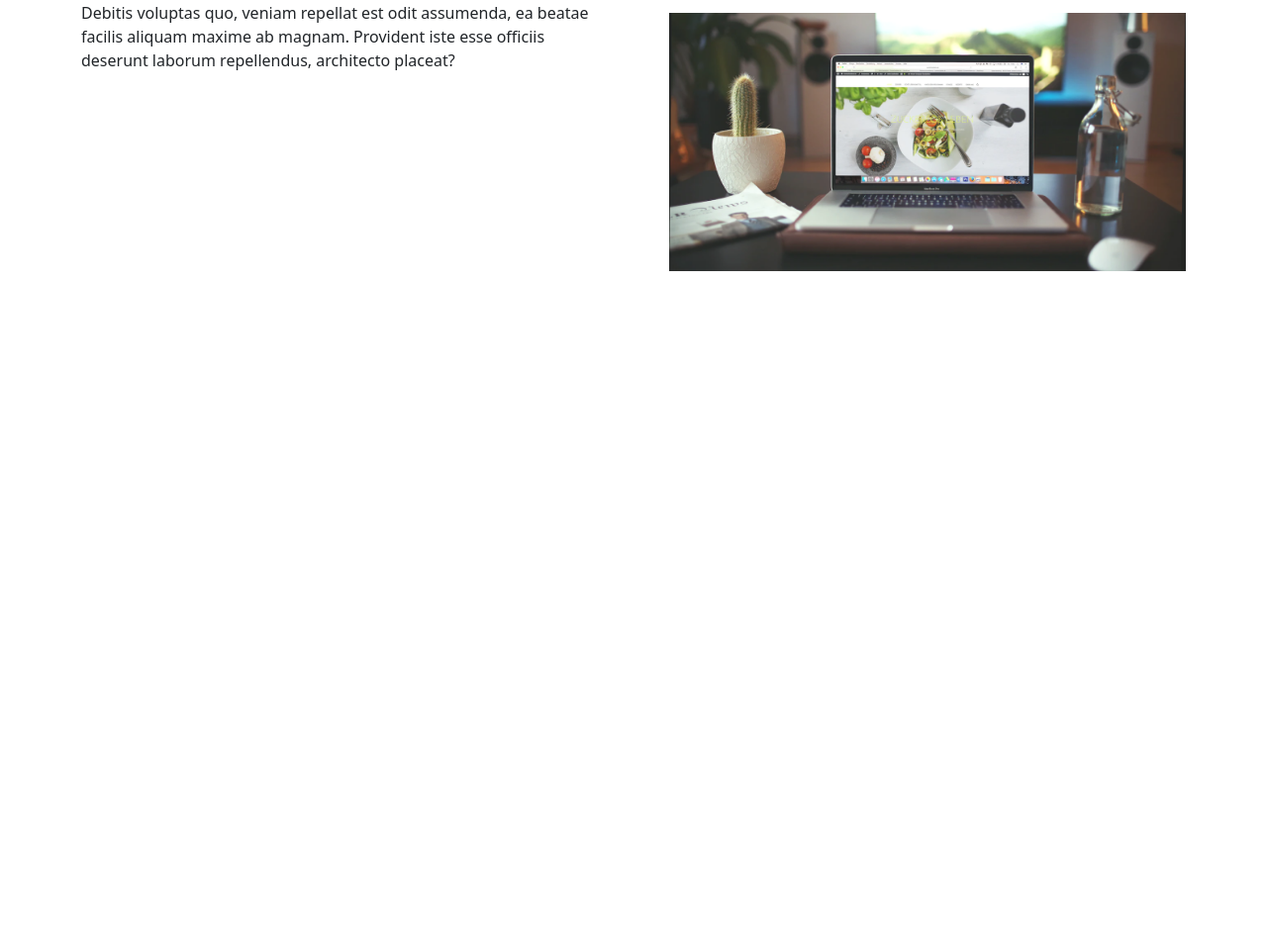
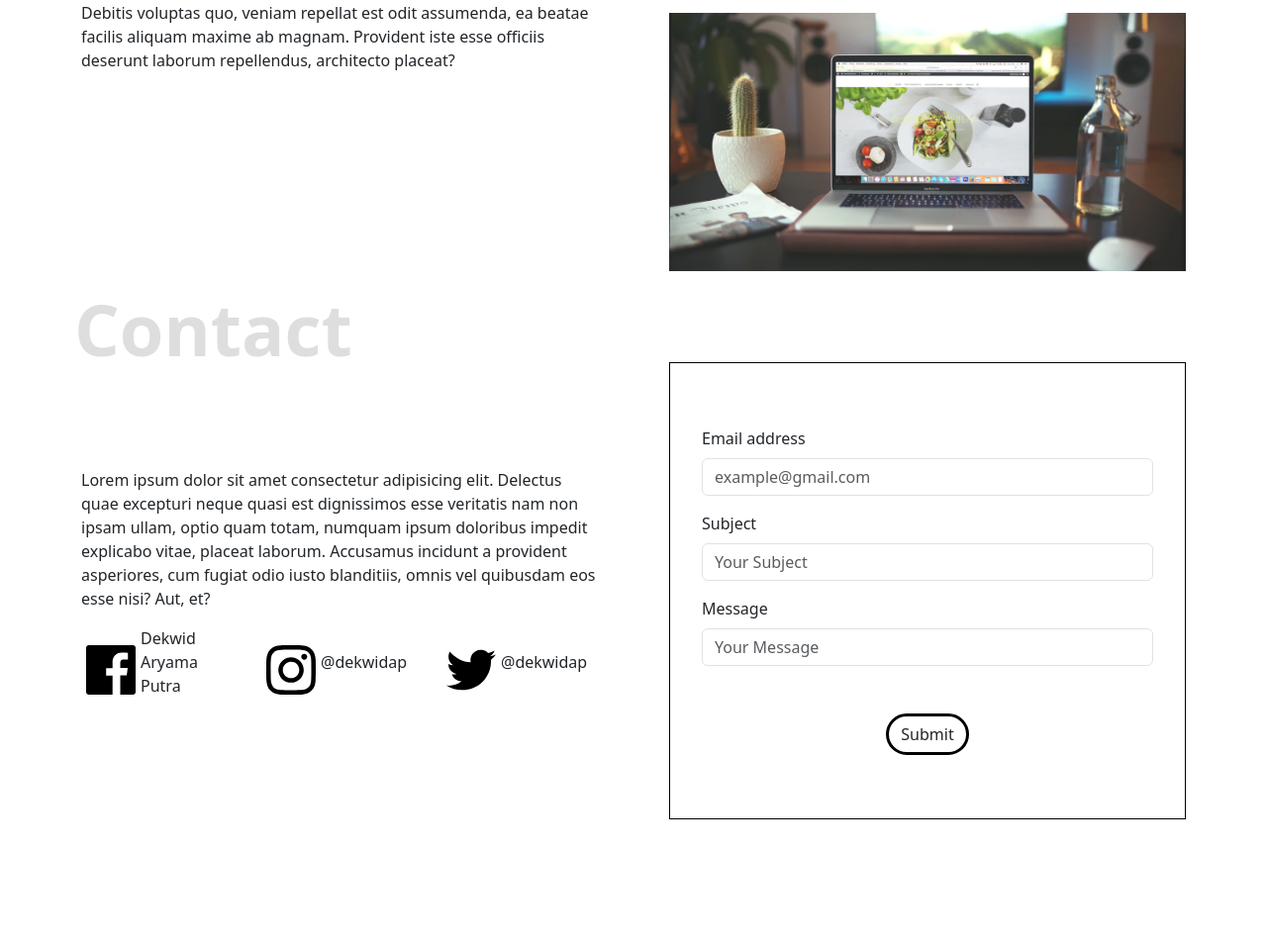
Before and after one commit to dekwidap/portofolio_byCodingStudio, a website: page index.html in a window 1280 px wide. Shown: the part 1445-2401 px from the top of the page at 99% size. Before the commit the page ends 1719 px from the top, so only its background shows below. Drawn offline with nearby package versions, Linux system fonts and the light colour scheme.

Commit message:
add Contact

```diff
--- a/index.html
+++ b/index.html
@@ -6,7 +6,8 @@
     <meta name="viewport" content="width=device-width, initial-scale=1">
     <title>Portofolio by Dekwid</title>
     <!-- CSS Bootstrap CDN -->
-    <link href="https://cdn.jsdelivr.net/npm/bootstrap@5.3.0-alpha1/dist/css/bootstrap.min.css" rel="stylesheet" integrity="sha384-GLhlTQ8iRABdZLl6O3oVMWSktQOp6b7In1Zl3/Jr59b6EGGoI1aFkw7cmDA6j6gD" crossorigin="anonymous">
+    <link href="https://cdn.jsdelivr.net/npm/bootstrap@5.3.0-alpha1/dist/css/bootstrap.min.css" rel="stylesheet"
+        integrity="sha384-GLhlTQ8iRABdZLl6O3oVMWSktQOp6b7In1Zl3/Jr59b6EGGoI1aFkw7cmDA6j6gD" crossorigin="anonymous">
 
     <!-- Offline Bootstrap CSS -->
     <link rel="stylesheet" href="node_modules/bootstrap/dist/css/bootstrap.min.css">
@@ -114,17 +115,20 @@
     <section id="work" class="work container">
         <div class="row d-flex align-items-center gap-5">
             <div class="col">
-                <p>Lorem ipsum dolor sit amet consectetur adipisicing elit. Ratione at aspernatur, similique repellendus cum obcaecati necessitatibus, ullam odio minima iure minus inventore, nobis hic dolorum sed. Debitis voluptas quo, veniam repellat est odit assumenda, ea beatae facilis aliquam maxime ab magnam. Provident iste esse officiis deserunt laborum repellendus, architecto placeat?</p>
+                <p>Lorem ipsum dolor sit amet consectetur adipisicing elit. Ratione at aspernatur, similique repellendus
+                    cum obcaecati necessitatibus, ullam odio minima iure minus inventore, nobis hic dolorum sed. Debitis
+                    voluptas quo, veniam repellat est odit assumenda, ea beatae facilis aliquam maxime ab magnam.
+                    Provident iste esse officiis deserunt laborum repellendus, architecto placeat?</p>
             </div>
             <div class="col work-img">
                 <div id="work-1" class="work-img-item">
-                    <img src="assets/work-1.png" alt="work 1" >
+                    <img src="assets/work-1.png" alt="work 1">
                 </div>
                 <div id="work-2" class="work-img-item">
-                    <img src="assets/work-2.png" alt="work 2" >
+                    <img src="assets/work-2.png" alt="work 2">
                 </div>
                 <div id="work-3" class="work-img-item">
-                    <img src="assets/work-3.png" alt="work 3" >
+                    <img src="assets/work-3.png" alt="work 3">
                 </div>
             </div>
         </div>
@@ -132,8 +136,60 @@
     <!-- Section Work End -->
 
 
+    <!-- Section Contact -->
+    <section id="contact" class="contact container">
+        <div class="row d-flex align-items-center gap-5">
+
+            <div class="col">
+                <p>Lorem ipsum dolor sit amet consectetur adipisicing elit. Delectus quae excepturi neque quasi est
+                    dignissimos esse veritatis nam non ipsam ullam, optio quam totam, numquam ipsum doloribus impedit
+                    explicabo vitae, placeat laborum. Accusamus incidunt a provident asperiores, cum fugiat odio iusto
+                    blanditiis, omnis vel quibusdam eos esse nisi? Aut, et?</p>
+                <div class="row">
+                    <div class="col d-flex align-items-center">
+                        <img src="assets/Facebook.svg" alt="Facebook">
+                        <p>Dekwid Aryama Putra</p>
+                    </div>
+                    <div class="col d-flex align-items-center">
+                        <img src="assets/Instagram.svg" alt="Instagram">
+                        <p>@dekwidap</p>
+                    </div>
+                    <div class="col d-flex align-items-center">
+                        <img src="assets/Twitter.svg" alt="Twitter">
+                        <p>@dekwidap</p>
+                    </div>
+                </div>
+            </div>
+
+
+            <div class="col">
+                <form class="contact-form" onsubmit="onFormSubmit(event)">
+                    <div class="mb-3">
+                        <label for="inp_email" class="form-label">Email address</label>
+                        <input type="email" class="form-control" id="inp_email" placeholder="example@gmail.com">
+                    </div>
+                    <div class="mb-3">
+                        <label for="inp_subject" class="form-label">Subject</label>
+                        <input type="text" class="form-control" id="inp_subject" placeholder="Your Subject">
+                    </div>
+                    <div class="mb-3">
+                        <label for="inp_message" class="form-label">Message</label>
+                        <input type="text" class="form-control" id="inp_message" placeholder="Your Message">
+                    </div>
+                    <div class="d-flex justify-content-center mt-5">
+                        <button type="submit" class="btn button">Submit</button>
+                    </div>
+                </form>
+            </div>
+        </div>
+    </section>
+
+    <!-- Section Contact End -->
+
+
     <!-- Javascript CDN -->
-    <script src="https://cdn.jsdelivr.net/npm/bootstrap@5.3.0-alpha1/dist/js/bootstrap.bundle.min.js" integrity="sha384-w76AqPfDkMBDXo30jS1Sgez6pr3x5MlQ1ZAGC+nuZB+EYdgRZgiwxhTBTkF7CXvN" crossorigin="anonymous">
+    <script src="https://cdn.jsdelivr.net/npm/bootstrap@5.3.0-alpha1/dist/js/bootstrap.bundle.min.js"
+        integrity="sha384-w76AqPfDkMBDXo30jS1Sgez6pr3x5MlQ1ZAGC+nuZB+EYdgRZgiwxhTBTkF7CXvN" crossorigin="anonymous">
     </script>
 
     <!-- Javascript Offline -->
@@ -142,7 +198,8 @@
     </script>
 
     <!-- jQuery CDN -->
-    <script src="https://code.jquery.com/jquery-3.6.3.min.js" integrity="sha256-pvPw+upLPUjgMXY0G+8O0xUf+/Im1MZjXxxgOcBQBXU=" crossorigin="anonymous"></script>
+    <script src="https://code.jquery.com/jquery-3.6.3.min.js"
+        integrity="sha256-pvPw+upLPUjgMXY0G+8O0xUf+/Im1MZjXxxgOcBQBXU=" crossorigin="anonymous"></script>
 
     <script src="script.js"></script>
 </body>
--- a/script.js
+++ b/script.js
@@ -15,3 +15,24 @@ function toggleDetail(e) {
     $(detail).slideToggle()
 
 }
+
+
+function onFormSubmit(e) {
+    e.preventDefault()
+    const email = $("#inp_email")
+    const subject = $("#inp_subject")
+    const message = $("#inp_message")
+
+    if(!$(email).val()) {
+        alert("Email is Required")
+    } else if(!$(subject).val()){
+        alert("Subject is Required")
+    } else if(!$(message).val()){
+        alert("Mesage is Required")
+    } else {
+        $(email).val("")
+        $(subject).val("")
+        $(message).val("")
+        alert("Form Submitted")
+    }
+}
--- a/style.css
+++ b/style.css
@@ -152,3 +152,26 @@ section::before{
 }
 
 /* Work Section End */
+
+
+/* Contact Section */
+
+.contact {
+    padding-bottom: 128px;
+}
+
+.contact::before{
+    content: "Contact";
+    margin-top: 2rem;
+}
+
+.contact-form {
+    border: 1px solid black;
+    padding: 64px 32px;
+}
+
+.form-label {
+    font-weight: 500;
+}
+
+/* Contact Section  End*/
```
